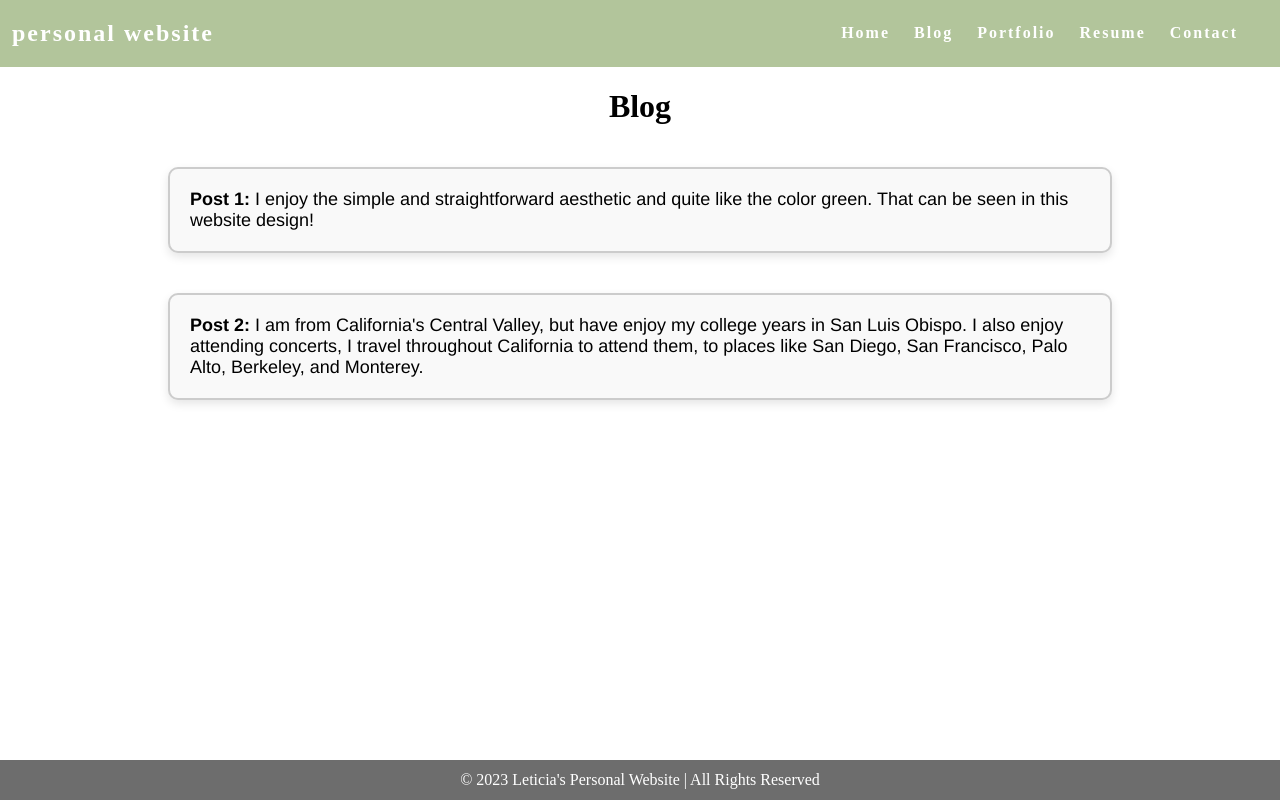
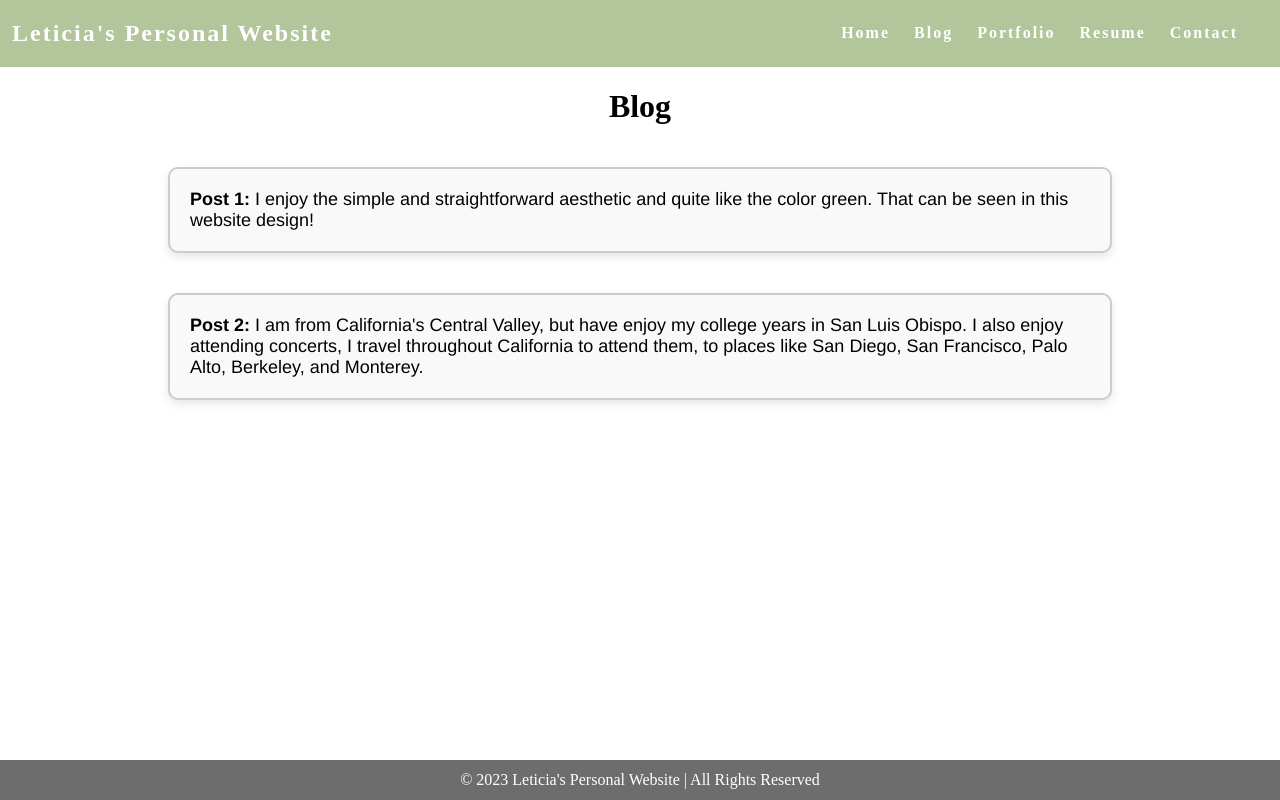
Before and after one commit to LeticiaLeon-Rodriguez/LeticiaLeonRodriguez.github.io, a plain HTML site: page blog.html in a window 1280 px wide. Drawn offline with Linux system fonts and the light colour scheme.

Commit message:
feat: add hover to page-logo

```diff
--- a/blog.html
+++ b/blog.html
@@ -5,7 +5,7 @@
   </head>
   <body>
     <nav class="navbar">
-      <h1 class="page-logo"><a href="index.html">personal website</a></h1>
+      <h1 class="page-logo"><a href="index.html">Leticia's Personal Website</a></h1>
       <ul class="nav-list">
         <li><a href="index.html">Home</a></li>
         <li><a href="Blog.html">Blog</a></li>
--- a/styles.css
+++ b/styles.css
@@ -104,6 +104,18 @@ input[type="text"] {
 .nav-list li a:hover::after {
   width: 100%;
 }
+
+.page-logo a {
+    color: white; /* Set initial color */
+    text-decoration: none; /* Remove underline */
+    transition: color 0.3s ease, transform 0.3s ease; /* Smooth transition */
+  }
+
+  .page-logo a:hover {
+    color: rgb(109, 109, 109); /* Change color on hover */
+    transform: scale(1.05); /* Slightly enlarge the logo on hover */
+  }
+
 
 #contact-form {
   width: 100%;
```
Also changed, not shown: contact.html (+1 -1 lines), index.html (+1 -1 lines), portfolio.html (+1 -1 lines), resume.html (+1 -1 lines).
